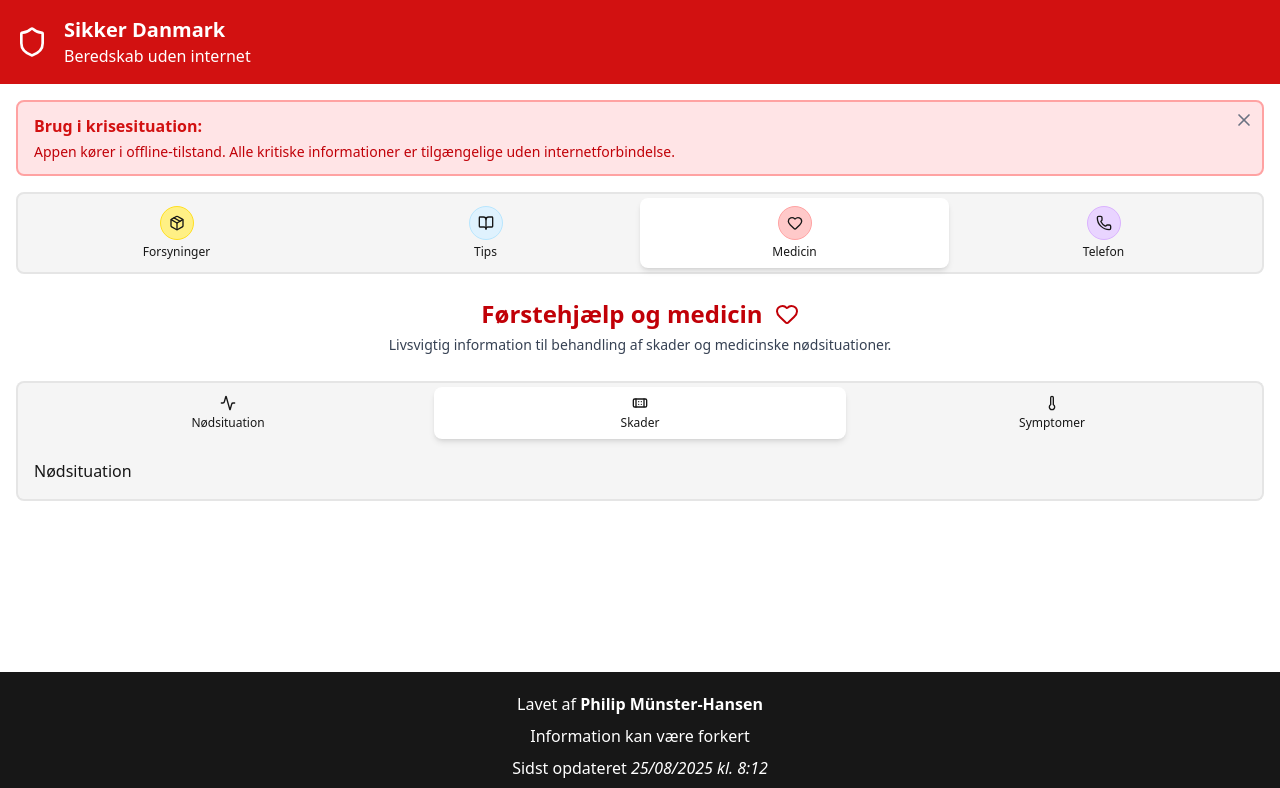
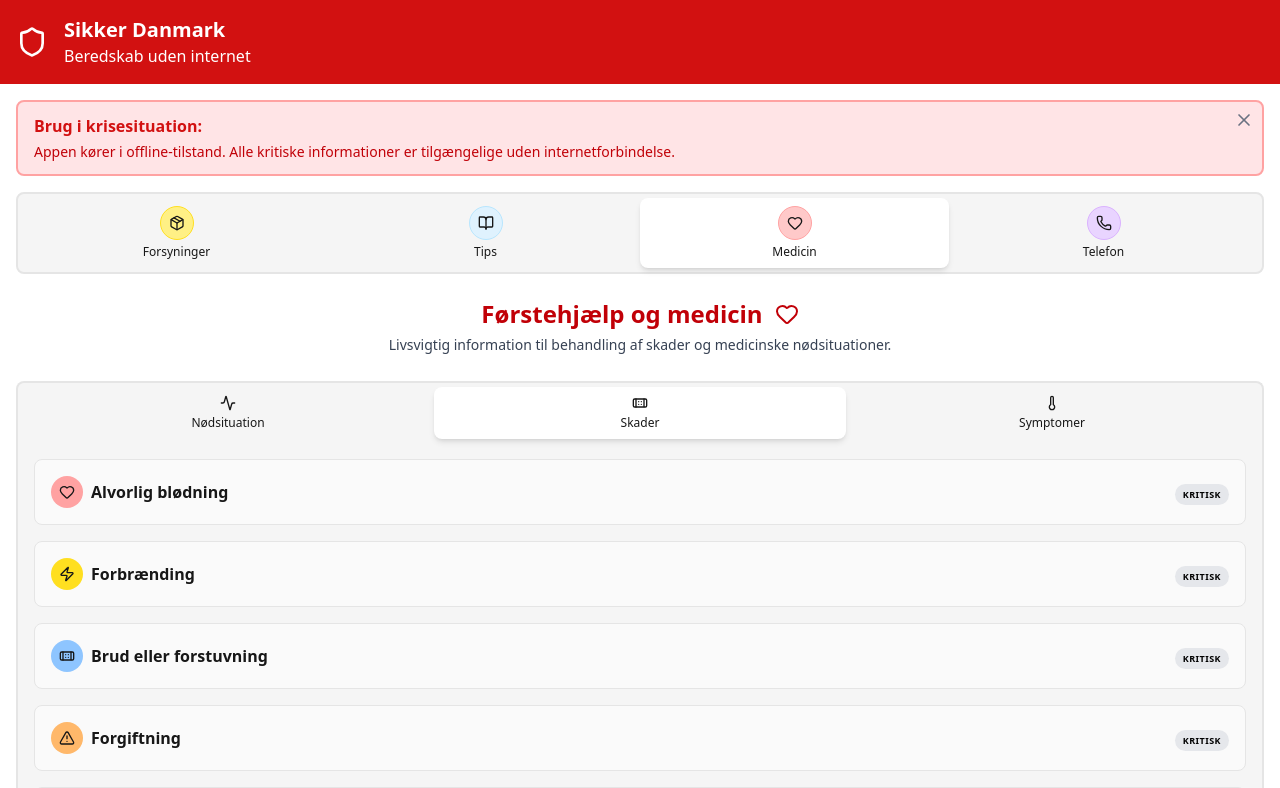
Before and after one commit to philipmunster/sikker-danmark, a Next.js app: page /medicin/injuries in a window 1280 px wide. Shown: the top 788 px of the page. Built offline with nearby package versions, Linux system fonts and the light colour scheme.

Commit message:
injuries

```diff
--- /dev/null
+++ b/src/app/data/injuries.ts
@@ -0,0 +1,72 @@
+export type emergencyDataItem = {
+    id: number
+    type: string
+    label: 'KRITISK' | 'VIGTIG' | 'NYTTIG'
+    steps: string[]
+}
+
+export const emergencyData: emergencyDataItem[] = [
+  {
+    id: 1,
+    type: 'Alvorlig blødning',
+    label: 'KRITISK',
+    steps: [
+      'Tryk direkte på såret med ren klud eller dine hænder',
+      'Løft såret område over hjerteniveau hvis muligt',
+      'Hvis blødningen ikke stopper, tilføj flere lag uden at fjerne de første',
+      'Lav en fast trykforbinding med bandage eller rive stof i strimler',
+      'Søg lægehjælp så hurtigt som muligt - tab ikke for meget blod'
+    ]
+  },
+  {
+    id: 2,
+    type: 'Forbrænding',
+    label: 'VIGTIG',
+    steps: [
+      'Fjern personen fra varmekilden øjeblikkeligt',
+      'Køl forbrændingen med koldt (ikke iskoldt) vand i 10-20 minutter',
+      'Fjern smykker og løst tøj før hævelse opstår',
+      'Dæk med sterilt ikke-klæbende forbinding eller rent tøj',
+      'Giv aldrig is direkte på forbrændingen - det kan gøre skaden værre',
+      'Søg lægehjælp ved store eller dybe forbrændinger'
+    ]
+  },
+  {
+    id: 3,
+    type: 'Brud eller forstuvning',
+    label: 'VIGTIG',
+    steps: [
+      'Immobiliser det skadede område - flyt det ikke unødvendigt',
+      'Anvend is indpakket i håndklæde i 15-20 minutter for at reducere hævelse',
+      'Løft det skadede område over hjerteniveau hvis muligt',
+      'Lav en skinne med stive materialer (brædder, magasiner) hvis nødvendigt',
+      'Flyt ALDRIG personen hvis rygskade er mistænkt - vent på hjælp'
+    ]
+  },
+  {
+    id: 4,
+    type: 'Forgiftning',
+    label: 'KRITISK',
+    steps: [
+      'Identificér hvad personen har indtaget - gem emballagen',
+      'Kontakt Giftlinjen: 82 12 12 12 (noter dette nummer)',
+      'Gem emballagen eller resten af det giftige stof til undersøgelse',
+      'Fremkald ALDRIG opkastning medmindre du får specifik instruktion',
+      'Giv vand at drikke hvis personen er ved bevidsthed og ikke opkaster',
+      'Følg nøje instruktioner fra giftlinjen eller læge'
+    ]
+  },
+  {
+    id: 5,
+    type: 'Bevidstløshed',
+    label: 'KRITISK',
+    steps: [
+      'Tjek for reaktion - rist forsigtigt på skuldrene og tal højt',
+      'Åbn luftvejene - løft hagen, tipt hovedet forsigtigt bagover',
+      'Tjek for vejrtrækning i 10 sekunder - se, hør, mærk',
+      'Hvis ingen vejrtrækning: Start genoplivning øjeblikkeligt',
+      'Hvis der er vejrtrækning: Læg i stabil sideleie',
+      'Overvåg kontinuerligt og vær klar til at starte genoplivning'
+    ]
+  }
+]
--- a/src/app/medicin/injuries/page.tsx
+++ b/src/app/medicin/injuries/page.tsx
@@ -1,7 +1,72 @@
+import { emergencyData, type emergencyDataItem } from "@/app/data/injuries"
+import { Heart, Zap, Bandage, TriangleAlert, Activity, type LucideIcon } from 'lucide-react'
+import clsx from 'clsx'
+import Badge from '@/app/components/Badge'
+
+type mapItem = {
+    icon: LucideIcon
+    numColor: string
+    iconColor: string
+}
+
+type map = {
+    'Alvorlig blødning': mapItem,
+    'Forbrænding': mapItem,
+    'Brud eller forstuvning': mapItem,
+    'Forgiftning': mapItem,
+    'Bevidstløshed': mapItem
+}
+
 export default function InjuriesPage() {
+
+    const iconColorMap: map = {
+        'Alvorlig blødning': {
+            icon: Heart,
+            numColor: 'bg-red-100',
+            iconColor: 'bg-red-300'
+        },
+        'Forbrænding': {
+            icon: Zap,
+            numColor: 'bg-yellow-100',
+            iconColor: 'bg-yellow-300'
+        },
+        'Brud eller forstuvning': {
+            icon: Bandage,
+            numColor: 'bg-blue-100',
+            iconColor: 'bg-blue-300'
+        },
+        'Forgiftning': {
+            icon: TriangleAlert,
+            numColor: 'bg-orange-100',
+            iconColor: 'bg-orange-300'
+        },
+        'Bevidstløshed': {
+            icon: Activity,
+            numColor: 'bg-green-100',
+            iconColor: 'bg-green-300'
+        }
+    }
+
+    const emergencyDataElements = emergencyData.map(emergencyItem => {
+        const Icon = iconColorMap[emergencyItem.type].icon
+        const numColor = iconColorMap[emergencyItem.type].numColor
+        const iconColor = iconColorMap[emergencyItem.type].iconColor
+
+        return (
+            <div className="bg-neutral-50 border border-neutral-200 rounded-lg p-4 flex flex-col gap-4">
+                <div className="flex items-center gap-2">
+                    <div className={clsx(iconColor, 'rounded-full', 'p-2')}><Icon className='h-4 w-4'/></div>
+                    <p className="font-semibold">{emergencyItem.type}</p>
+                    <div className="ml-auto"><Badge color="gray">KRITISK</Badge></div>
+
+                </div>
+            </div>
+        )
+    })
+
     return (
-        <section className="mx-4 mb-4 bg-neutral-100 border-x-2 border-b-2 border-neutral-200 p-4 rounded-b-lg">
-            <h1>Nødsituation</h1>
+        <section className="mx-4 mb-4 bg-neutral-100 border-x-2 border-b-2 border-neutral-200 p-4 rounded-b-lg flex flex-col gap-4">
+            {emergencyDataElements}
         </section>
     )
 }
```
